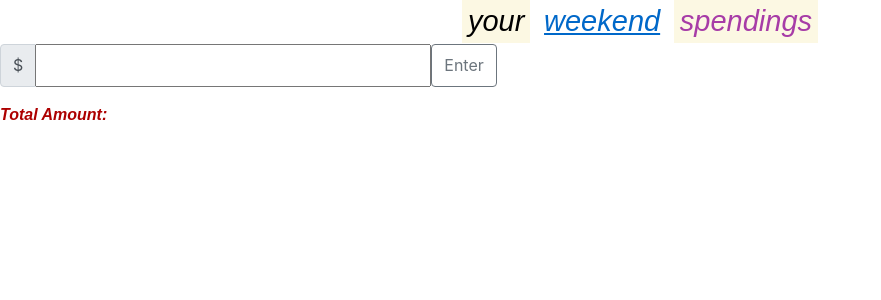
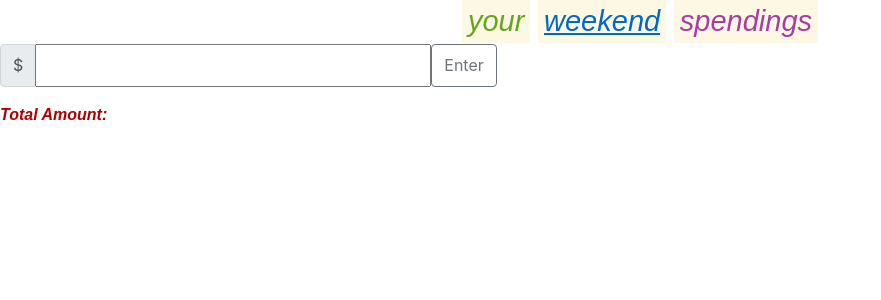
Before and after one commit to Thill799/financialapp-vanilla.js, a PHP site: page / in a window 1280 px wide. Shown: the top 300 px of the page, without its empty margins (0-881 px from the left). Run offline with PHP 8.4, Linux system fonts and the light colour scheme.

Commit message:
tittle update

```diff
--- a/index.html
+++ b/index.html
@@ -12,7 +12,7 @@
     <link rel="stylesheet" href="style.css">
     <div class="tittle">
 <tittle>
-    <mark class"tyour">your</mark>
+    <mark class="tyour">your</mark>
     <mark class="tweekend">weekend</mark>
     <mark class="tspendings">spendings</mark>
 </tittle>
--- a/style.css
+++ b/style.css
@@ -2,6 +2,7 @@
   font-style:italic;
   font-family:arial;
   text-align:center;
+  background-color:#ffffff;
   font-size:29px;
 
 }
@@ -15,7 +16,6 @@
     font-family:arial;
     text-decoration: underline;
     color:#0068c9;
-    background-color:#ffffff;
 
   }
 
```
